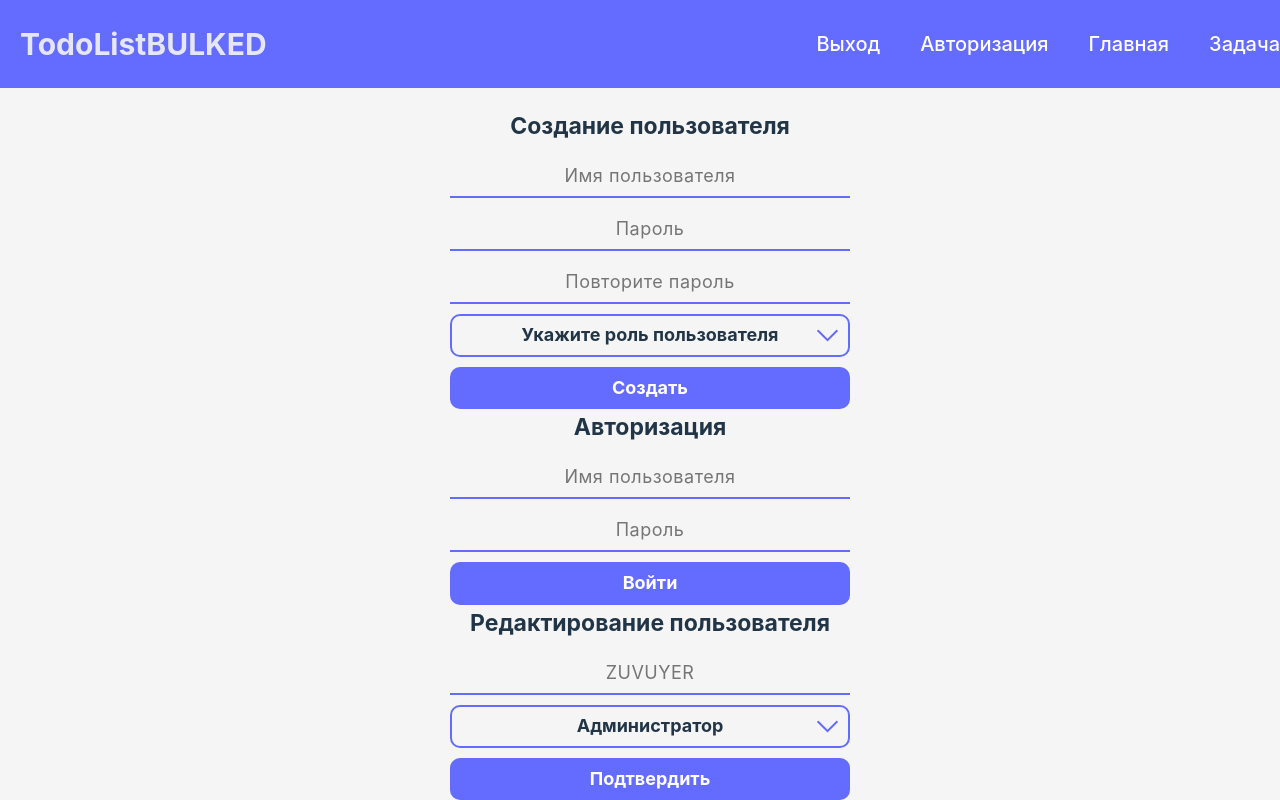
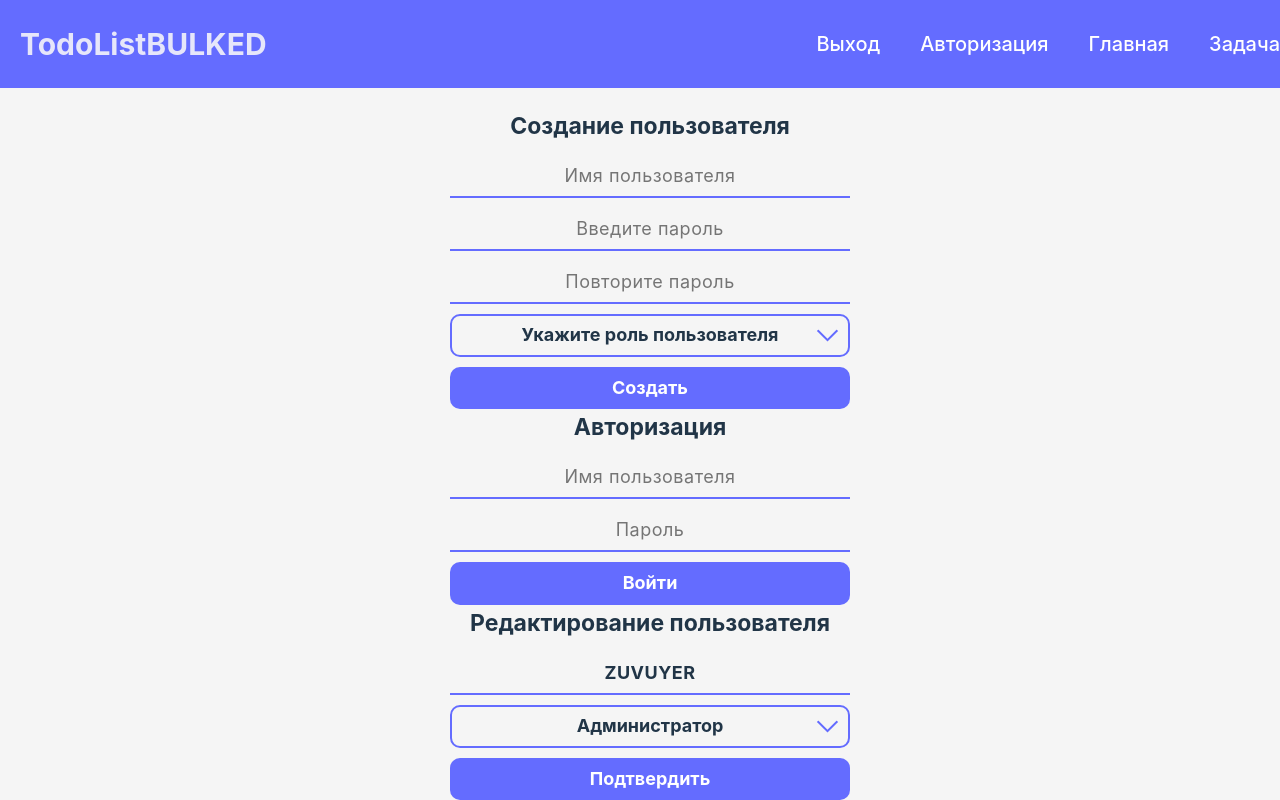
Before and after one commit to OSUKAL/todolistbulkedclientapp, a React (Vite) app: page /auth in a window 1280 px wide. Built offline with nearby package versions, Linux system fonts and the light colour scheme.

Commit message:
Добавил логику форм авторизации

```diff
--- a/src/widgets/Forms/Auth/CreateUserForm/CreateUserForm.tsx
+++ b/src/widgets/Forms/Auth/CreateUserForm/CreateUserForm.tsx
@@ -1,10 +1,11 @@
-import { memo, useState } from 'react'
+import { memo, useCallback, useRef, useState } from 'react'
 import { Select } from '../../../../shared/CustomSelect/CustomSelect.tsx'
 import { Input } from '../../../../shared/CustomInput/CustomInput.tsx'
 import { Button } from '../../../../shared/CustomButton/CustomButton.tsx'
 import { FormBase } from '../../../../shared/FormBase/FormBase.tsx'
 import { UserRole } from '../../../../Enums/UserRole.ts'
-import { NamedUserRole } from '../../Models/NamedUserRole.ts'
+import type { NamedUserRole } from '../../Models/NamedUserRole.ts'
+import type { CreateUserModel } from '../../../../models/User/CreateUserModel.ts'
 
 const roles: NamedUserRole[] = [
     {name: 'Администратор', value: UserRole.Admin},
@@ -23,23 +24,76 @@ const defaultRole: NamedUserRole = {
  */
 export const CreateUserForm = memo(() => {
     const [role, setRole] = useState(UserRole.Unknown)
-    const handleRoleSelect = (value: UserRole) => {
-        setRole(value)
-    }
+    const usernameRef = useRef<HTMLInputElement>(null)
+    const passwordRef = useRef<HTMLInputElement>(null)
+    const repeatPasswordRef = useRef<HTMLInputElement>(null)
 
     const selectedRole = roles.find((item) => item.value === role) ?? defaultRole
 
+    /**Обработка выбора роли*/
+    const handleRoleSelect = useCallback((value: UserRole) => {
+        setRole(value)
+    }, [setRole])
+
+    /**Обработка нажатия на кнопку создания пользователя*/
+    const handleCreateClick = useCallback(() => {
+        if(usernameRef.current === null || usernameRef.current.value === ''){
+            console.log('Роль не указана')
+            return
+        }
+        if(passwordRef.current === null || passwordRef.current.value === ''){
+            console.log('Создайте пароль')
+            return
+        }
+        if(repeatPasswordRef.current === null || repeatPasswordRef.current.value === ''){
+            console.log('Повторите пароль')
+            return
+        }
+        if(passwordRef.current.value !== repeatPasswordRef.current.value){
+            console.log('Пароли не совпадают')
+            return
+        }
+        if(role === defaultRole.value){
+            console.log('Роль не указана')
+            return
+        }
+
+        const userData: CreateUserModel = {
+            username: usernameRef.current.value,
+            password: passwordRef.current.value,
+            role: role
+        }
+
+        console.log(userData) //Передача объекта в запрос
+
+    }, [role, usernameRef, passwordRef, repeatPasswordRef])
+
     return(
         <FormBase title={'Создание пользователя'}>
-            <Input type={'text'} placeholder={'Имя пользователя'}/>
-            <Input type={'password'} placeholder={'Пароль'}/>
-            <Input type={'password'} placeholder={'Повторите пароль'}/>
+            <Input
+                inputRef={usernameRef}
+                type={'text'}
+                placeholder={'Имя пользователя'}
+            />
+            <Input
+                inputRef={passwordRef}
+                type={'password'}
+                placeholder={'Введите пароль'}
+            />
+            <Input
+                inputRef={repeatPasswordRef}
+                type={'password'}
+                placeholder={'Повторите пароль'}
+            />
             <Select<UserRole>
-                selected={selectedRole || roles[UserRole.Unknown]}
+                selected={selectedRole}
                 options={roles}
                 onClick={handleRoleSelect}
             />
-            <Button onClick={()=>{}} title={'Создать'}/>
+            <Button
+                title={'Создать'}
+                onClick={handleCreateClick}
+            />
         </FormBase>
     )
 })
--- a/src/widgets/Forms/Auth/EditUserForm/EditUserForm.tsx
+++ b/src/widgets/Forms/Auth/EditUserForm/EditUserForm.tsx
@@ -1,11 +1,12 @@
-import { memo, useState } from 'react'
+import { memo, useCallback, useEffect, useRef, useState } from 'react'
 import { Select } from '../../../../shared/CustomSelect/CustomSelect.tsx'
 import { Input } from '../../../../shared/CustomInput/CustomInput.tsx'
 import { Button } from '../../../../shared/CustomButton/CustomButton.tsx'
 import { FormBase } from '../../../../shared/FormBase/FormBase.tsx'
 import type { UserModel } from '../../../../models/User/UserModel.ts'
 import { UserRole } from '../../../../Enums/UserRole.ts'
-import { NamedUserRole } from '../../Models/NamedUserRole.ts'
+import type { NamedUserRole } from '../../Models/NamedUserRole.ts'
+import type { EditUserModel } from '../../../../models/User/EditUserModel.ts'
 
 const roles: NamedUserRole[] = [
     {name: 'Администратор', value: UserRole.Admin},
@@ -31,21 +32,60 @@ export const EditUserForm = memo<Props>(({
     data
 }) => {
     const [role, setRole] = useState(data.role)
+    const usernameRef = useRef<HTMLInputElement>(null)
+
+    /**Обработка установки значения текущего имени пользователя в поле для ввода*/
+    const handleSetUsernameInitValue = useCallback(() => {
+        if (usernameRef.current === null)
+            return
+
+        usernameRef.current.value = data.username
+
+    }, [usernameRef])
+
+    useEffect(() => {
+        handleSetUsernameInitValue()
+
+        return () => {} //Возможно, чего-то нехватает
+    }, [handleSetUsernameInitValue])
+
+    /**Обработка выбора роли*/
     const handleRoleSelect = (value: UserRole) => {
         setRole(value)
     }
+
+    /**Обработка нажатия на кнопку подтверждения изменений*/
+    const handleConfirmClick = useCallback(() => {
+        if(usernameRef.current === null || usernameRef.current.value === ''){
+            console.log('Введите имя пользователя')
+            return
+        }
+
+        const userData: EditUserModel = {
+            id: data.id,
+            username: usernameRef.current.value,
+            role: role
+        }
+
+        console.log(userData) //Передача объекта в запрос
+
+    }, [usernameRef, role])
 
     const selectedRole = roles.find((item) => item.value === role) ?? defaultRole
 
     return(
         <FormBase title={'Редактирование пользователя'}>
-            <Input type={'text'} placeholder={data.username}/>
+            <Input
+                type={'text'}
+                placeholder={'Укажите новое имя пользователя'}
+                inputRef={usernameRef}
+            />
             <Select<UserRole>
                 selected={selectedRole}
                 options={roles}
                 onClick={handleRoleSelect}
             />
-            <Button onClick={()=>{}} title={'Подтвердить'}/>
+            <Button onClick={handleConfirmClick} title={'Подтвердить'}/>
         </FormBase>
     )
 })
--- a/src/widgets/Forms/Auth/LoginForm/LoginForm.tsx
+++ b/src/widgets/Forms/Auth/LoginForm/LoginForm.tsx
@@ -1,17 +1,41 @@
-import { memo } from 'react'
+import { memo, useCallback, useRef } from 'react'
 import { Input } from '../../../../shared/CustomInput/CustomInput.tsx'
 import { Button } from '../../../../shared/CustomButton/CustomButton.tsx'
 import { FormBase } from '../../../../shared/FormBase/FormBase.tsx'
+import type { LoginModel } from '../../../../models/Auth/LoginModel.ts'
 
 /**
  * Форма авторизации
  */
 export const LoginForm = memo(() => {
+    const usernameRef = useRef<HTMLInputElement>(null)
+    const passwordRef = useRef<HTMLInputElement>(null)
+
+    /**Обработка нажатия на кнопку создания пользователя*/
+    const handleLoginClick = useCallback(() => {
+        if(usernameRef.current === null || usernameRef.current.value === ''){
+            console.log('Указано неверное имя пользователя')
+            return
+        }
+        if(passwordRef.current === null || passwordRef.current.value === ''){
+            console.log('Указан неверный пароль')
+            return
+        }
+
+        const loginData: LoginModel = {
+            username: usernameRef.current.value,
+            password: passwordRef.current.value
+        }
+
+        console.log(loginData) //Передача объекта в запрос
+
+    }, [usernameRef, passwordRef])
+
     return (
         <FormBase isInModal={false} title={'Авторизация'}>
-            <Input placeholder={'Имя пользователя'} type={'text'}/>
-            <Input placeholder={'Пароль'} type={'password'}/>
-            <Button onClick={() => {}} title={'Войти'}/>
+            <Input inputRef={usernameRef} placeholder={'Имя пользователя'} type={'text'}/>
+            <Input inputRef={passwordRef} placeholder={'Пароль'} type={'password'}/>
+            <Button onClick={handleLoginClick} title={'Войти'}/>
         </FormBase>
     )
 })
```
